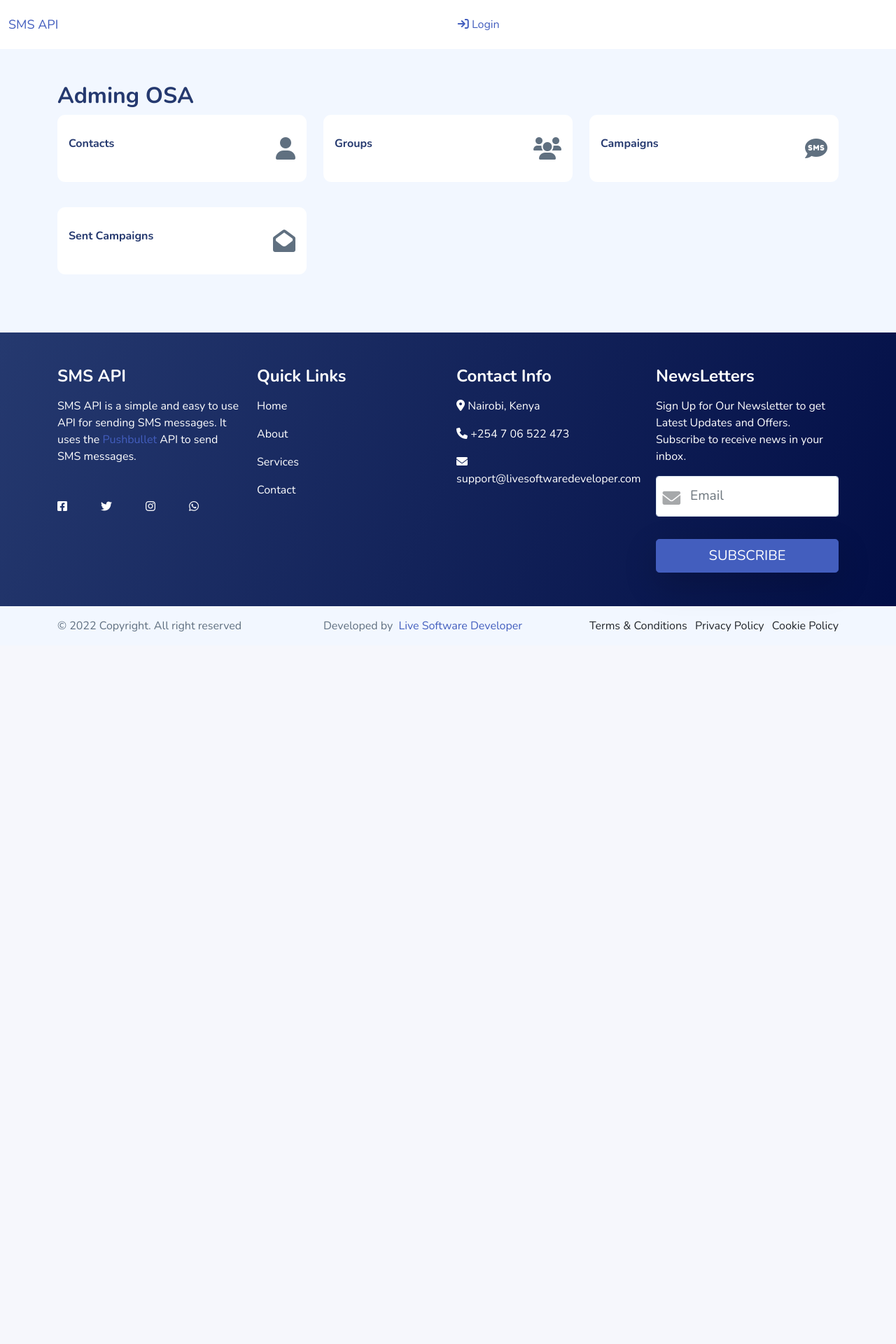
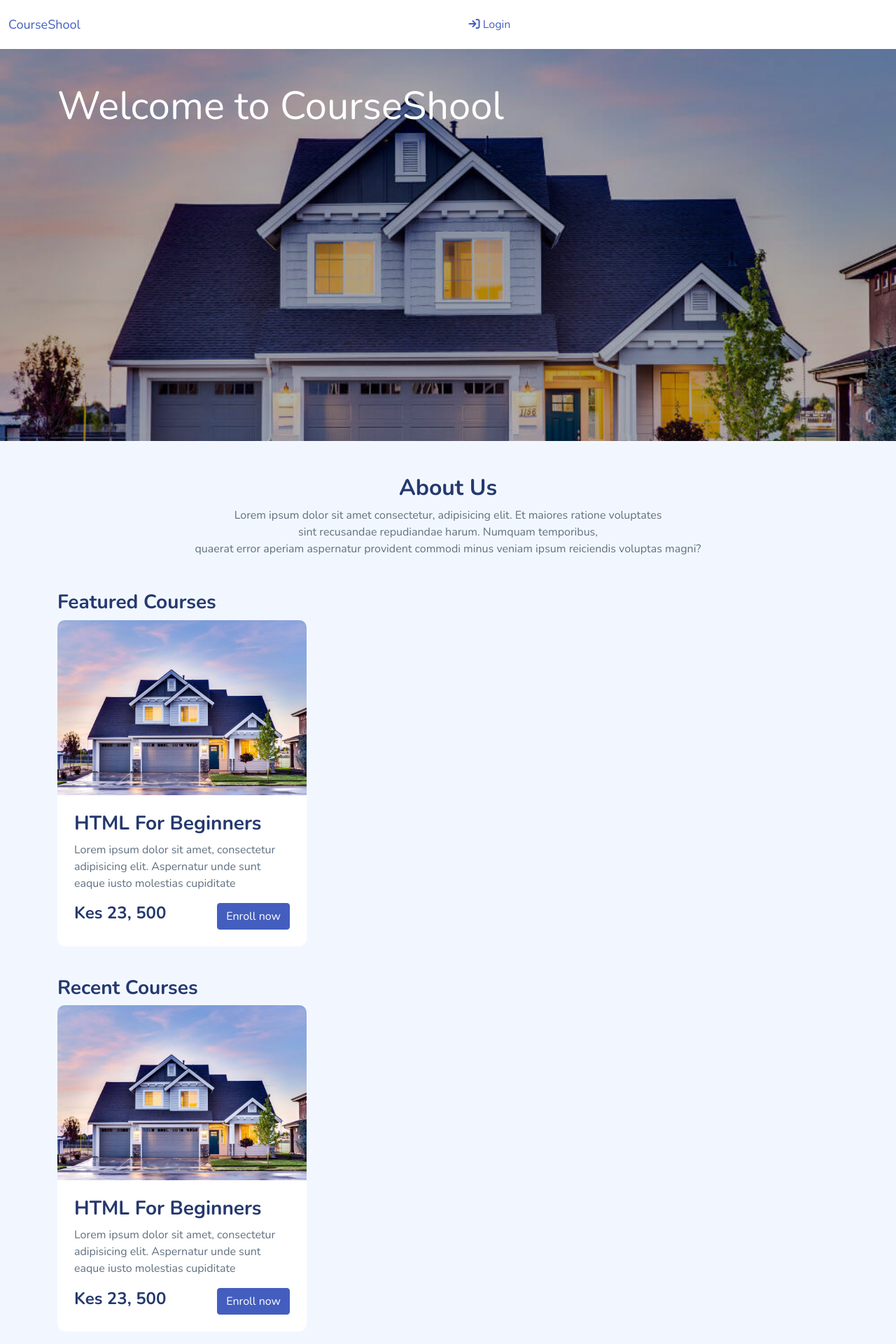
Before and after one commit to Rovine1999/School, a Django app: page / in a window 1280 px wide. Shown: the top 1920 px of the page at 70% size. Before the commit the page ends 902 px from the top, so only its background shows below. Run offline with Django 3.2, Linux system fonts and the light colour scheme; some libraries are stand-ins or nearby versions.

Commit message:
template index.html

```diff
--- a/templates/components/base.html
+++ b/templates/components/base.html
@@ -5,7 +5,7 @@
 <head>
     <meta charset="UTF-8">
     <meta name="viewport" content="width=device-width, initial-scale=1.0">
-    <title> SMS API | {% block title %} {% endblock %}</title>
+    <title> CourseShool | {% block title %} {% endblock %}</title>
     {% block meta %}
     {% endblock meta %}
 
--- a/templates/components/footer.html
+++ b/templates/components/footer.html
@@ -4,7 +4,7 @@
     <div class="container">
         <div class="row">
             <div class="col-md-3">
-                <h4 class="text-white mb-3">SMS API</h4>
+                <h4 class="text-white mb-3">CourseShool</h4>
                 <p class="mb-5">
                     SMS API is a simple and easy to use API for sending SMS messages.
                     It uses the <a href="https://pushbullet.com" target="_blank">Pushbullet</a> API to send SMS
--- a/templates/components/navbar.html
+++ b/templates/components/navbar.html
@@ -1,6 +1,6 @@
 <nav class="navbar navbar-expand-lg navbar-white bg-white sticky-top">
     <div class="container-fluid">
-        <a class="navbar-brand" href="{% url 'home' %}">SMS API</a>
+        <a class="navbar-brand" href="{% url 'home' %}">CourseShool</a>
         <button class="navbar-toggler outline-none text-black" type="button" data-bs-toggle="collapse"
             data-bs-target="#navbarSupportedContent" aria-controls="navbarSupportedContent" aria-expanded="false"
             aria-label="Toggle navigation">
--- a/templates/home/components/corevalues.html
+++ b/templates/home/components/corevalues.html
@@ -1,4 +1,4 @@
-<div class="row my-2 my-md-5 values">
+<div class="row my-2 my-md-5 values justify-content-center">
     <div class="col-md-4">
         <div class="card overflow-hidden value">
             <div class="card-body">
--- a/templates/home/components/reviews.html
+++ b/templates/home/components/reviews.html
@@ -89,13 +89,13 @@
     </div>
     <div class="col-md-4">
         <div class="d-flex">
-            <button class="carousel-control-pre review-btn me-2" type="button"
-                data-bs-target="#carouselExampleIndicators" data-bs-slide="prev">
+            <button class="carousel-control-pre review-btn btn btn-small btn-sm text-white btn-primary me-2"
+                type="button" data-bs-target="#carouselExampleIndicators" data-bs-slide="prev">
                 <span class="carousel-control-prev-icon" aria-hidden="true"></span>
                 <span class="visually-hidden">Previous</span>
             </button>
-            <button class="carousel-control-nex review-btn" type="button" data-bs-target="#carouselExampleIndicators"
-                data-bs-slide="next">
+            <button class="carousel-control-nex review-btn btn btn-small text-white btn-primary" type="button"
+                data-bs-target="#carouselExampleIndicators" data-bs-slide="next">
                 <span class="carousel-control-next-icon" aria-hidden="true"></span>
                 <span class="visually-hidden">Next</span>
             </button>
--- a/templates/home/pages/index.html
+++ b/templates/home/pages/index.html
@@ -40,26 +40,6 @@ Home
         position: relative;
     }
 
-    .card-img-top {
-        position: absolute;
-        top: 6px;
-        left: 0;
-        width: 100%;
-    }
-
-    .card-img img {
-        width: 100%;
-        height: 100%;
-        object-fit: cover;
-    }
-
-    .card-img-bottom {
-        position: absolute;
-        bottom: 0;
-        left: 0;
-        width: 100%;
-        background-color: rgba(0, 0, 0, 0.164);
-    }
 
     .avatar {
         min-width: 50px;
@@ -69,91 +49,171 @@ Home
         border-radius: 50%;
         background: rgb(224, 233, 255);
     }
+
+    .card-img-top {
+        height: 250px;
+        max-height: 250px;
+    }
 </style>
 {% endblock %}
 
 {% block content %}
-<!-- <div class="home-hero pt-5">
+<div class="home-hero pt-5">
     <img src="{% static '/assets/images/housepics/img5.jpg' %}" />
     <div class="overlay"></div>
     <div class="container">
         <h1 class="text-white display-4">
-            Welcome to SMS API
+            Welcome to CourseShool
         </h1>
     </div>
-</div> -->
+</div>
 
-<div class="container my-5">
-    <div>
-        <h2>Adming OSA</h2>
-    </div>
-    <div class="row">
+<div class="container py-5">
+    <h2 class="text-center">
+        About Us
+    </h2>
+    <p class="text-center">
+        Lorem ipsum dolor sit amet consectetur, adipisicing elit. Et maiores ratione voluptates <br>
+        sint recusandae repudiandae harum. Numquam temporibus, <br>
+        quaerat error aperiam aspernatur provident commodi minus veniam ipsum reiciendis voluptas magni?
+    </p>
+
+    <div class="mt-5">
+        <h3>
+            Featured Courses
+        </h3>
+        <div class="featured">
+
+            <div class="row my-2">
 
                 <div class="col-md-4">
-            <div class="card p-2 p-md-3">
-                <div class="row py-3">
-                    <div class="col-8">
-                        <h6>Contacts</h6>
-                        <h4>{{contacts}}</h4>
-                    </div>
-                    <div class="col-4 d-flex align-items-center justify-content-end">
-                        <i class="fas fa-user fa-2x"></i>
+                    <div class="card">
+                        <img src="{% static '/assets/images/housepics/img5.jpg' %}" class="card-img-top" />
+                        <div class="card-body">
+                            <h3 class="text-capitalize">HTML for beginners</h3>
+                            <p>
+                                Lorem ipsum dolor sit amet, consectetur adipisicing elit.
+                                Aspernatur unde sunt eaque iusto molestias cupiditate
+                            </p>
+                            <div class="d-flex justify-content-between align-items-center">
+                                <!-- <button class="btn btn-primary">Read more</button> -->
+                                <h4>Kes 23, 500</h4>
+                                <a href="#" class="btn btn-primary">Enroll now</a>
                             </div>
                         </div>
                     </div>
                 </div>
 
+            </div>
+
+        </div>
+    </div>
+
+    <div>
+        <h3>
+            Recent Courses
+        </h3>
+        <div class="recent">
+
+            <div class="row my-2">
+
                 <div class="col-md-4">
-            <div class="card p-2 p-md-3">
-                <div class="row py-3">
-                    <div class="col-8">
-                        <h6>Groups</h6>
-                        <h4>{{groups}}</h4>
-                    </div>
-                    <div class="col-4 d-flex align-items-center justify-content-end">
-                        <i class="fas fa-users fa-2x"></i>
+                    <div class="card">
+                        <img src="{% static '/assets/images/housepics/img5.jpg' %}" class="card-img-top" />
+                        <div class="card-body">
+                            <h3 class="text-capitalize">HTML for beginners</h3>
+                            <p>
+                                Lorem ipsum dolor sit amet, consectetur adipisicing elit.
+                                Aspernatur unde sunt eaque iusto molestias cupiditate
+                            </p>
+                            <div class="d-flex justify-content-between align-items-center">
+                                <!-- <button class="btn btn-primary">Read more</button> -->
+                                <h4>Kes 23, 500</h4>
+                                <a href="#" class="btn btn-primary">Enroll now</a>
                             </div>
                         </div>
                     </div>
                 </div>
 
+            </div>
+
+        </div>
+    </div>
+
+    <div>
+        <h3>
+            Popular Courses
+        </h3>
+        <div class="popular">
+
+            <div class="row my-2">
+
                 <div class="col-md-4">
-            <div class="card p-2 p-md-3">
-                <div class="row py-3">
-                    <div class="col-8">
-                        <h6>Campaigns</h6>
-                        <h4>{{campaigns}}</h4>
-                    </div>
-                    <div class="col-4 d-flex align-items-center justify-content-end">
-                        <i class="fas fa-sms fa-2x"></i>
+                    <div class="card">
+                        <img src="{% static '/assets/images/housepics/img5.jpg' %}" class="card-img-top" />
+                        <div class="card-body">
+                            <h3 class="text-capitalize">HTML for beginners</h3>
+                            <p>
+                                Lorem ipsum dolor sit amet, consectetur adipisicing elit.
+                                Aspernatur unde sunt eaque iusto molestias cupiditate
+                            </p>
+                            <div class="d-flex justify-content-between align-items-center">
+                                <!-- <button class="btn btn-primary">Read more</button> -->
+                                <h4>Kes 23, 500</h4>
+                                <a href="#" class="btn btn-primary">Enroll now</a>
                             </div>
                         </div>
                     </div>
                 </div>
 
+            </div>
+
+        </div>
+    </div>
+
+    <div>
+        <h3>
+            Upcoming Courses
+        </h3>
+        <div class="upcoming">
+
+            <div class="row my-2">
+
                 <div class="col-md-4">
-            <div class="card p-2 p-md-3">
-                <div class="row py-3">
-                    <div class="col-8">
-                        <h6>Sent Campaigns</h6>
-                        <h4>{{sent_campaigns}}</h4>
-                    </div>
-                    <div class="col-4 d-flex align-items-center justify-content-end">
-                        <i class="fas fa-envelope-open fa-2x"></i>
+                    <div class="card">
+                        <img src="{% static '/assets/images/housepics/img5.jpg' %}" class="card-img-top" />
+                        <div class="card-body">
+                            <h3 class="text-capitalize">HTML for beginners</h3>
+                            <p>
+                                Lorem ipsum dolor sit amet, consectetur adipisicing elit.
+                                Aspernatur unde sunt eaque iusto molestias cupiditate
+                            </p>
+                            <div class="d-flex justify-content-between align-items-center">
+                                <!-- <button class="btn btn-primary">Read more</button> -->
+                                <h4>Kes 23, 500</h4>
+                                <a href="#" class="btn btn-primary">Enroll now</a>
                             </div>
                         </div>
                     </div>
                 </div>
 
+            </div>
 
         </div>
+    </div>
+
+</div>
+
+<div class="container mt-5">
+    <h2 class="text-center">Why Us</h2>
+    {% include './../components/corevalues.html' %}
+</div>
+
+<div class="container my-5">
+    <h2 class="text-center mb-3">What people say about Us</h2>
+    {% include './../components/reviews.html' %}
 </div>
 
 
 
 {% endblock content %}
-
-Apartments for sale for rent
-bedsitters
-Single rooms
-Double rooms
```
Also changed, not shown: templates/home/components/carousel.html (added, +27 -0 lines), templates/home/components/courses.html (added, +22 -0 lines). Lines whose indentation alone changed are shown as unchanged.
